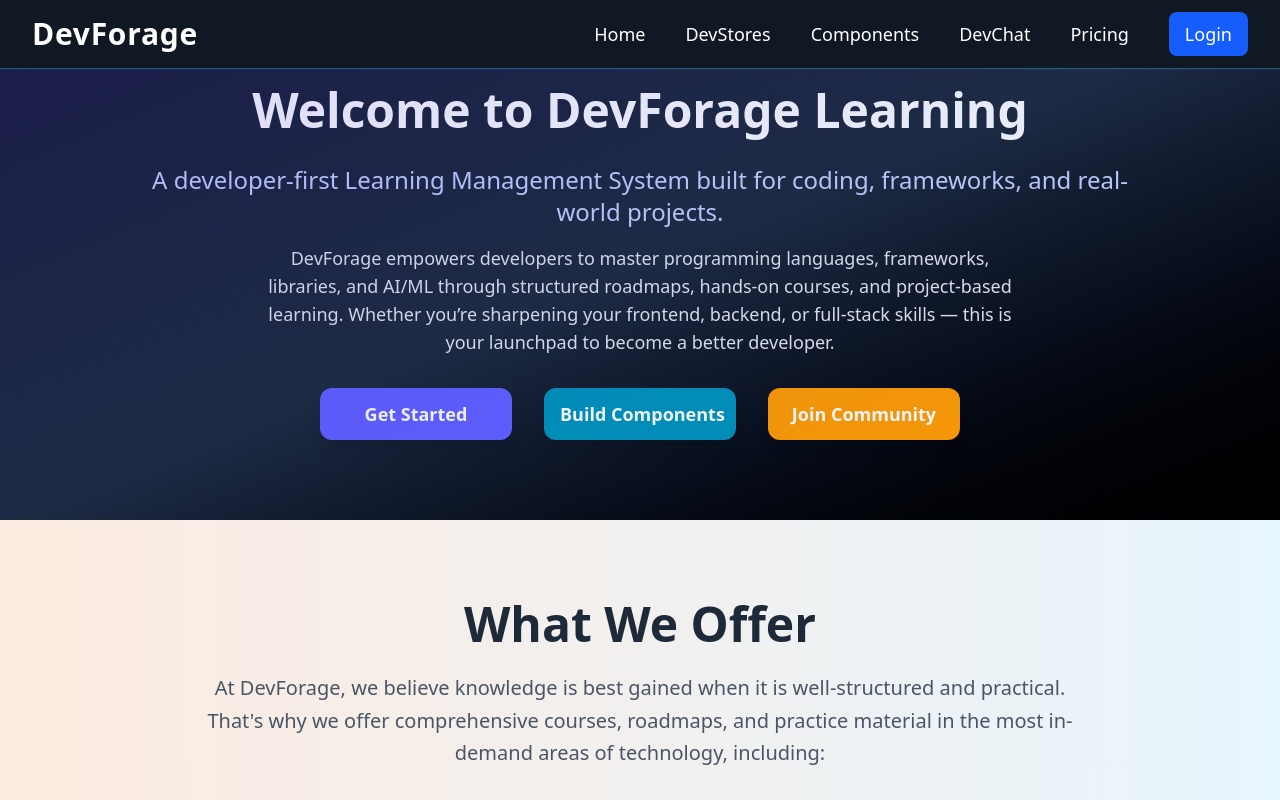
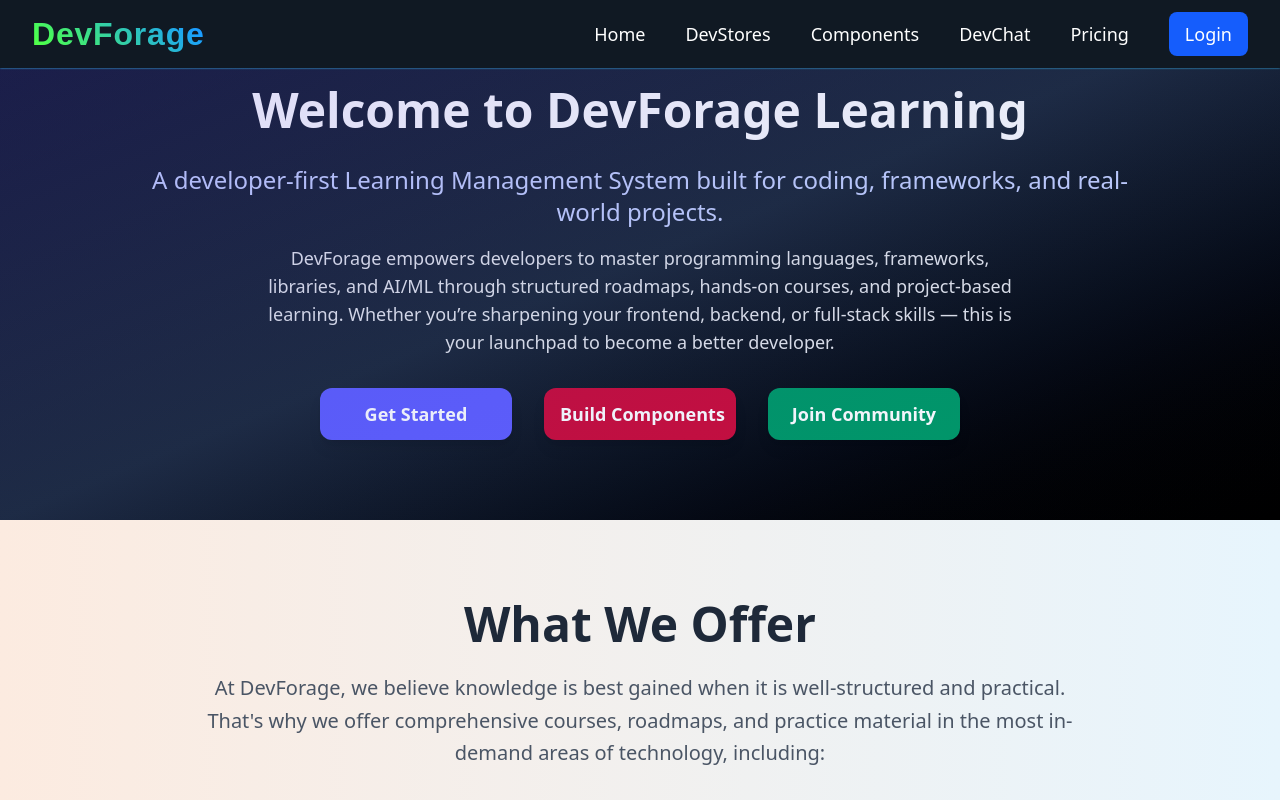
Before and after one commit to raushan-sinha/dev-forage, a React (Vite) app: page / in a window 1280 px wide. Shown: the top 800 px of the page. Built offline with nearby package versions, Linux system fonts and the light colour scheme.

Commit message:
Code updated in Navbar & Home Page

```diff
--- a/src/components/Navbar/Navbar.jsx
+++ b/src/components/Navbar/Navbar.jsx
@@ -26,7 +26,7 @@ export default function Navbar() {
                 <div className="max-w-7xl mx-auto px-4 sm:px-6 lg:px-8 py-3 flex justify-between items-center">
                     {/* Logo */}
                     <div
-                        className="text-2xl sm:text-3xl font-bold text-white tracking-wide cursor-pointer"
+                        className="text-2xl sm:text-3xl font-bold text-white tracking-wide cursor-pointer logo-text"
                         onClick={handleNavigate}
                     >
                         {navbarData.heading}
--- a/src/pages/Home/sections/WelcomeSection.jsx
+++ b/src/pages/Home/sections/WelcomeSection.jsx
@@ -38,7 +38,7 @@ export default function WelcomeSection() {
                     {/* Create React Components */}
                     <Link
                         to="/react-components"
-                        className="w-48 inline-block bg-cyan-600 hover:bg-cyan-700 text-white text-sm sm:text-base lg:text-lg font-semibold px-4 py-3 rounded-xl shadow-lg transition-transform transform hover:scale-105 text-center whitespace-nowrap"
+                        className="w-48 inline-block bg-[#cc0c39] hover:bg-red-500 text-white text-sm sm:text-base lg:text-lg font-semibold px-4 py-3 rounded-xl shadow-lg transition-transform transform hover:scale-105 text-center whitespace-nowrap"
                     >
                         Build Components
                     </Link>
@@ -46,7 +46,7 @@ export default function WelcomeSection() {
                     {/* Chat Community */}
                     <Link
                         to="/chat-developers"
-                        className="w-48 inline-block bg-amber-500 hover:bg-amber-600 text-white text-sm sm:text-base lg:text-lg font-semibold px-4 py-3 rounded-xl shadow-lg transition-transform transform hover:scale-105 text-center whitespace-nowrap"
+                        className="w-48 inline-block bg-emerald-600 hover:bg-emerald-700 text-white text-sm sm:text-base lg:text-lg font-semibold px-4 py-3 rounded-xl shadow-lg transition-transform transform hover:scale-105 text-center whitespace-nowrap"
                     >
                         Join Community
                     </Link>
```
